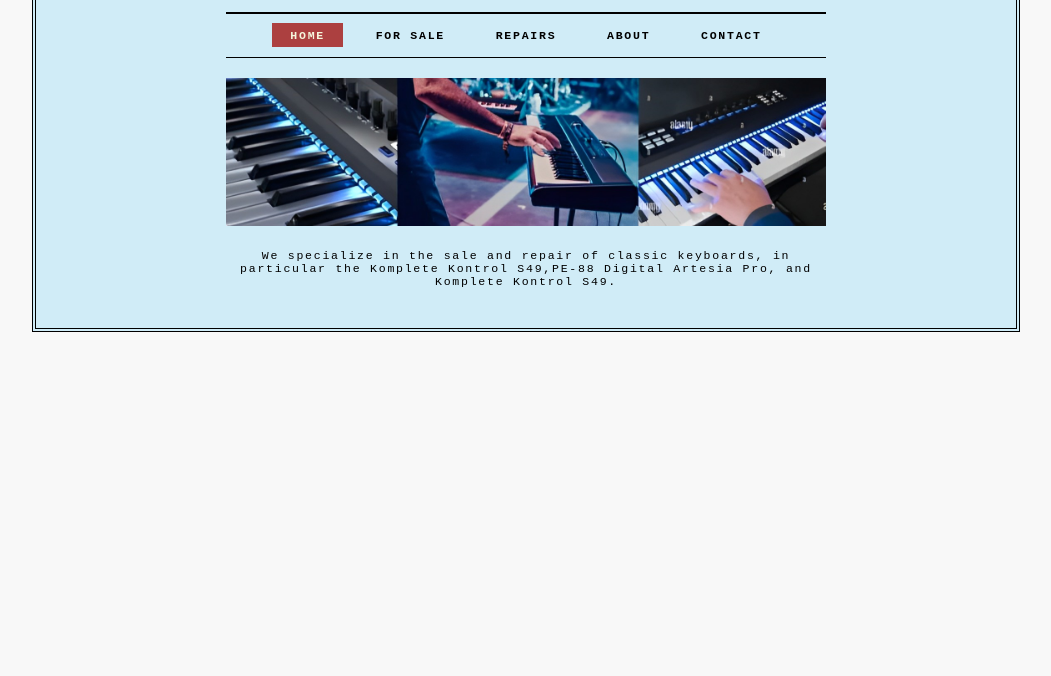
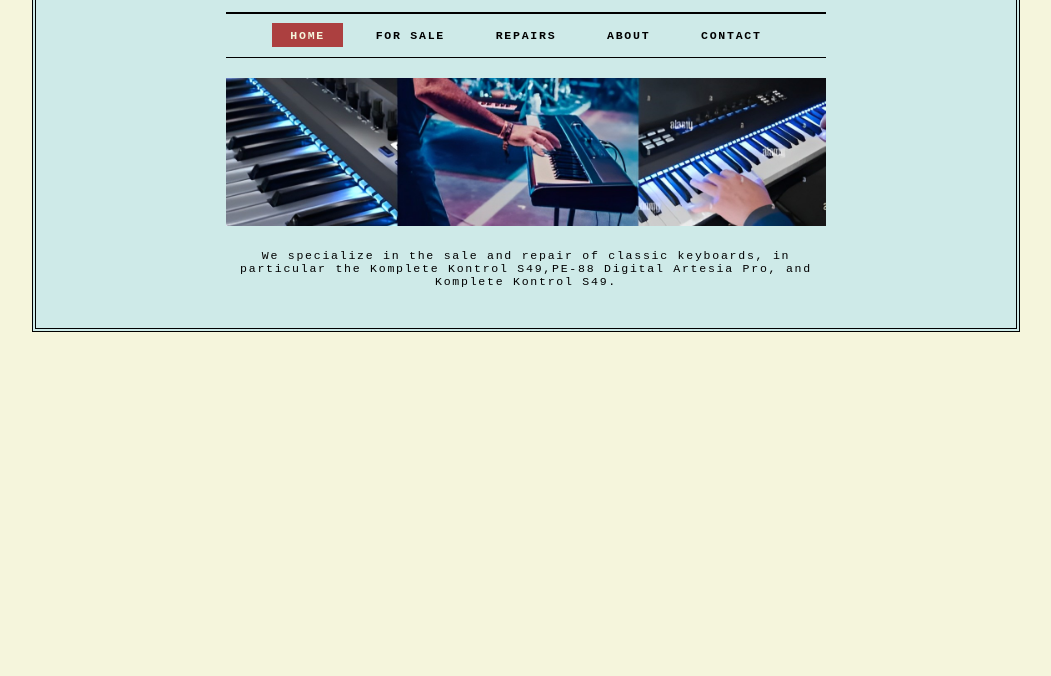
Before and after one commit to Alexjamon/KeyboardStore, a plain HTML site: page index.html in a window 1280 px wide. Shown: the part 124-800 px from the top of the page, without its empty margins (114-1165 px from the left). Drawn offline with Linux system fonts and the light colour scheme.

Commit message:
Update analog.css

```diff
--- a/analog.css
+++ b/analog.css
@@ -2,7 +2,7 @@ html, body{
 	font-size: 85%;
 	font-family: 'Courier New', Courier, monospace;
 	letter-spacing: 0.15em;
-	background-color:#f8f8f8;
+	background-color:beige;
 }
 
 #page{
```
